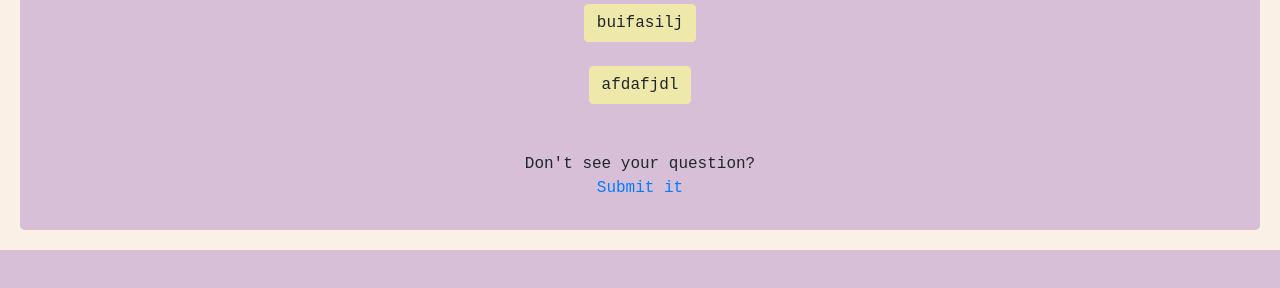
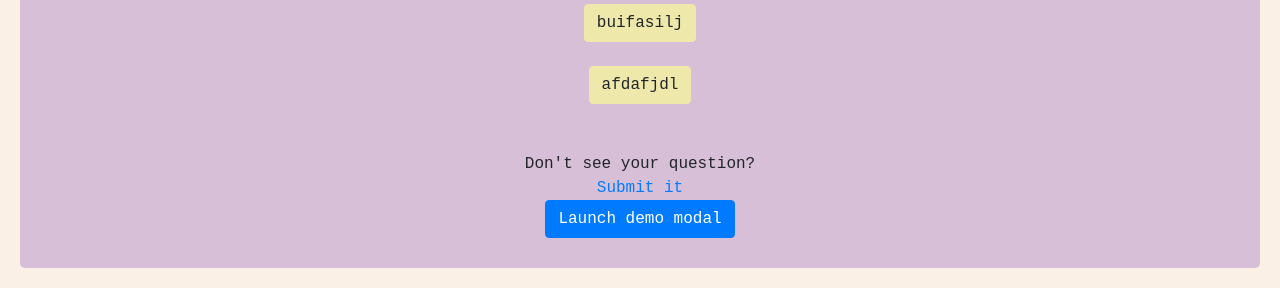
Before and after one commit to JamesEllerbee/Cybersecurity-based-Knowledge-Management-System, a Django app: template prototype/KnowledgeBase/templates/results.html in a window 1280 px wide. Shown: the part 673-961 px from the top of the page. Before the commit the page ends 923 px from the top, so only its background shows below. Run offline with Django 3.2, Linux system fonts and the light colour scheme; the template is opened without the code that fills it: values that come from a table or form of the project are taken from there, others are empty; data comes from the database, SQL or seed files in the repository; both versions use the stored data as it was after the commit; parts of the project's set-up code (start-up, migrations or seed data) failed here and were passed over; some libraries are stand-ins or nearby versions.

Commit message:
updown branch

```diff
--- a/prototype/KnowledgeBase/templates/answer.html
+++ b/prototype/KnowledgeBase/templates/answer.html
@@ -7,9 +7,8 @@
 
     {% for element in answers%}
     <div style="align-self:flex-start; border-style: dashed; border-color:mistyrose; border-width: 2px; padding: 2px;">
-        {{ element}} {{ element.answerRank }}<br>
+        {{ element}} {{ element.answerRank }} <a class="btn btn-warning" style="background-color:springgreen; border-color: springgreen" href="{% url 'index' %}">Up</a><br>
     </div>
     {% endfor %}
-
 <br>
 {% endblock%}
--- a/prototype/KnowledgeBase/templates/results.html
+++ b/prototype/KnowledgeBase/templates/results.html
@@ -9,4 +9,29 @@
 <br>
     Don't see your question?<br>
     <a href="submitQuestion">Submit it</a>
+    <!-- Button trigger modal -->
+<button type="button" onclick="window.location.href = 'submitQuestion';" class="btn btn-primary" data-toggle="modal" data-target="#exampleModal">
+  Launch demo modal
+</button>
+
+<!-- Modal -->
+<div class="modal fade" id="exampleModal" tabindex="-1" role="dialog" aria-labelledby="exampleModalLabel" aria-hidden="true">
+  <div class="modal-dialog" role="document">
+    <div class="modal-content">
+      <div class="modal-header">
+        <h5 class="modal-title" id="exampleModalLabel">Modal title</h5>
+        <button type="button" class="close" data-dismiss="modal" aria-label="Close">
+          <span aria-hidden="true">&times;</span>
+        </button>
+      </div>
+      <div class="modal-body">
+        ...
+      </div>
+      <div class="modal-footer">
+        <button type="button" class="btn btn-secondary" data-dismiss="modal">Close</button>
+        <button type="button" class="btn btn-primary">Save changes</button>
+      </div>
+    </div>
+  </div>
+</div>
 {% endblock%}
```
Also changed, not shown: prototype/db.sqlite3.
